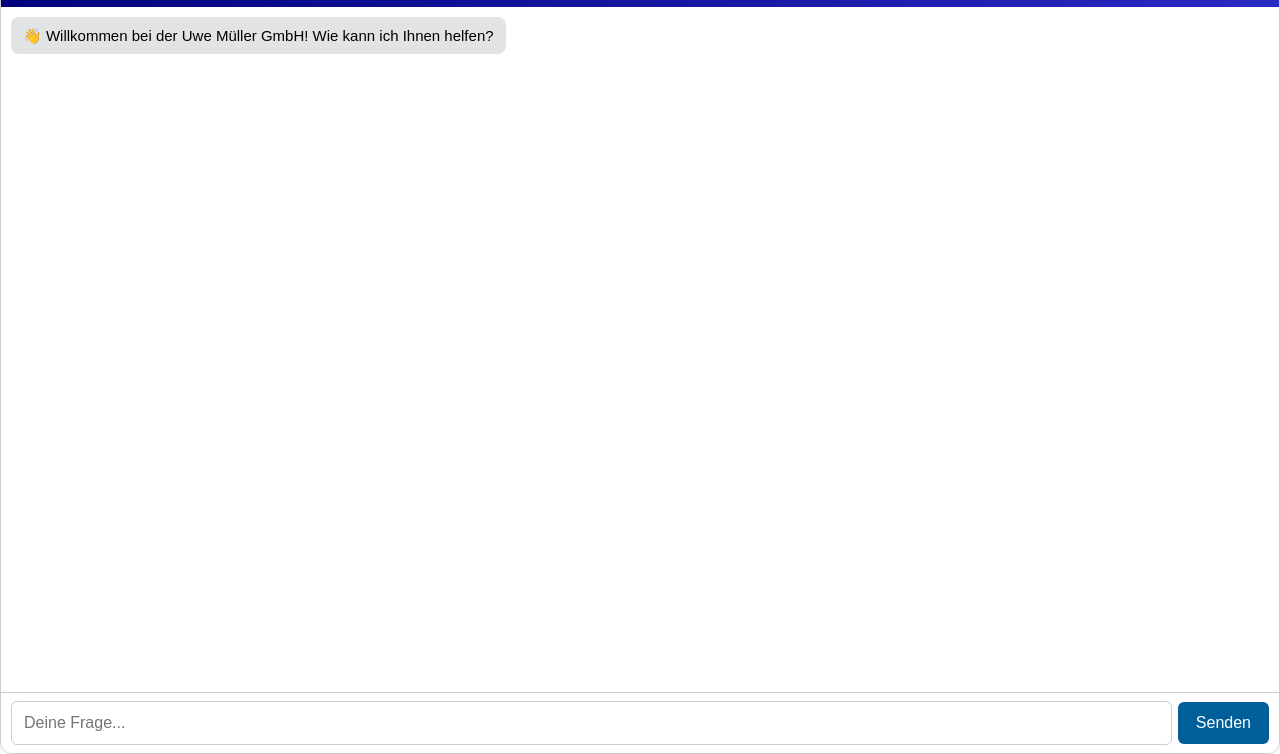
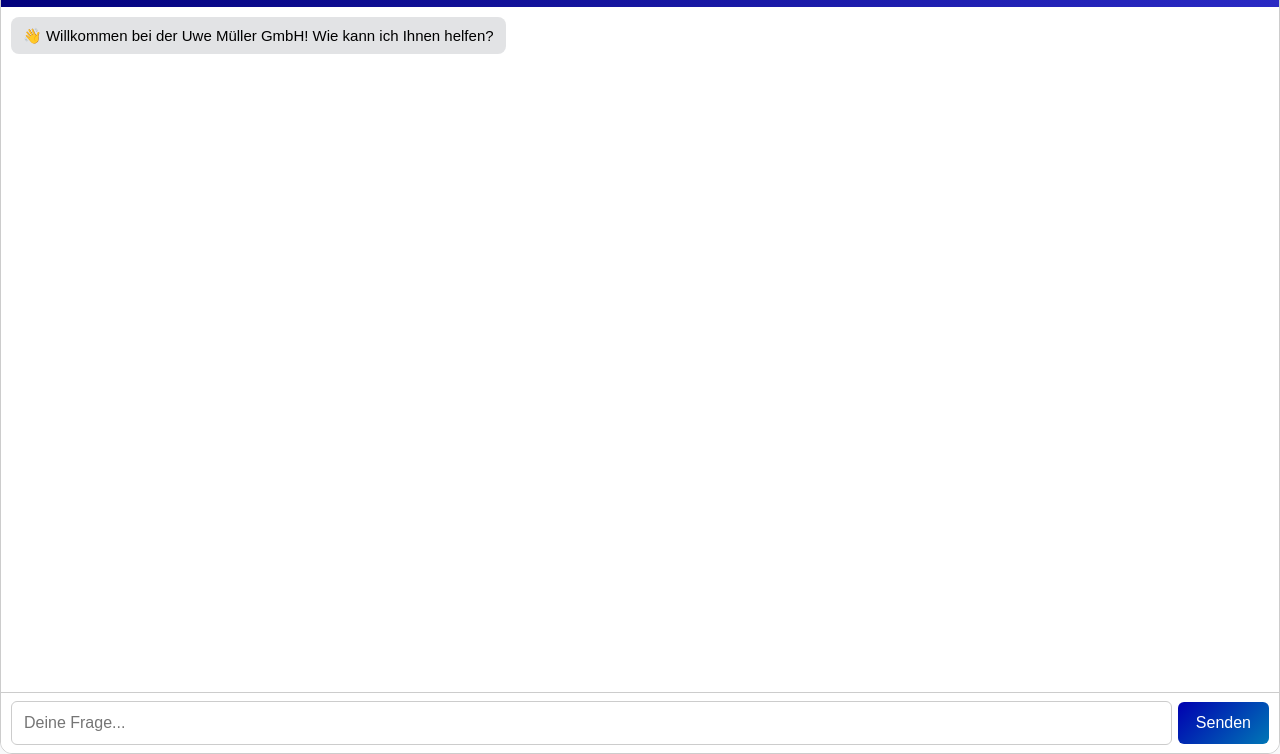
Before and after one commit to Uwe-Muller-GmbH/uwe-chatbot-backend, a website: page frontend/index.html in a window 1280 px wide. In both pictures the pointer is over the button "Senden". Shown: the part 46-800 px from the top of the page. Drawn offline with Linux system fonts and the light colour scheme; no server answers.

Commit message:
Update index.html

```diff
--- a/frontend/index.html
+++ b/frontend/index.html
@@ -113,7 +113,8 @@
       border-radius: 6px;
       cursor: pointer;
     }
-    button:not(.chatbot-close):hover { background: #005f99; }
+    button:not(.chatbot-close):hover { background: linear-gradient(135deg, #0000B0, #0077b6);
+ }
 
     /* Ladeanimation Punkte */
     .loading-dots span {
```
